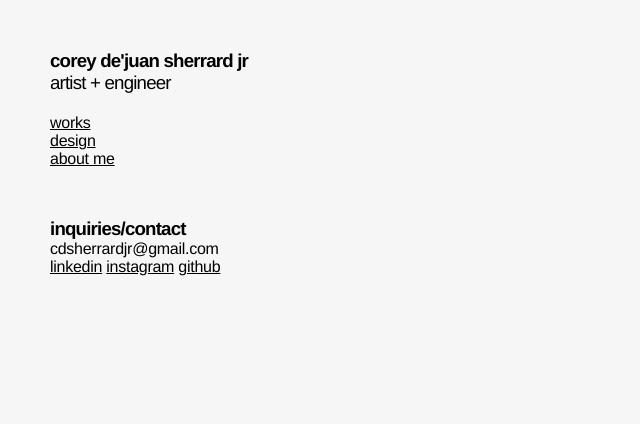
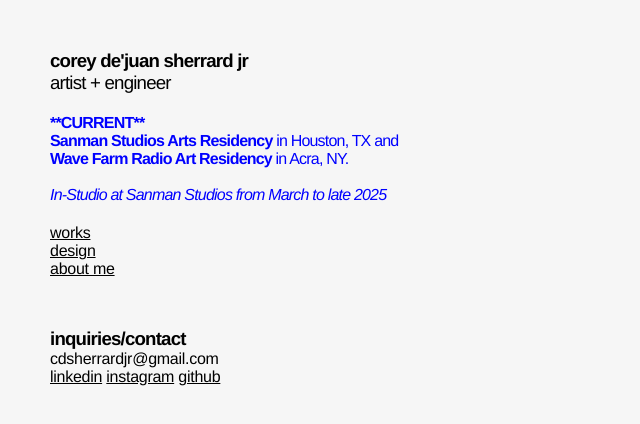
Before and after one commit to cds-j/cds-j-site, a React (Create React App) app: page / in a window 1280 px wide. Shown: the top 424 px of the page, without its empty margins (0-640 px from the left). Built offline with nearby package versions, Linux system fonts and the light colour scheme.

Commit message:
Updated news/current events

```diff
--- a/src/components/_header.js
+++ b/src/components/_header.js
@@ -21,6 +21,14 @@
       <header>
         <h1>corey de'juan sherrard jr</h1>
         <h2>artist + engineer</h2>
+        <div id="update">
+          <h3>**CURRENT**</h3>
+          <h4>
+            <b>Sanman Studios Arts Residency</b> in Houston, TX and<br/>
+            <b>Wave Farm Radio Art Residency</b> in Acra, NY.<br/><br/>
+            <i>In-Studio at Sanman Studios from March to late 2025</i>
+          </h4>
+        </div>
       </header>
       <Nav/>
     </div>
@@ -31,13 +39,7 @@
 // you have something to share as far as updates
 
 /*
-<div id="update">
-          <h3>**NOW**</h3>
-          <h4>
-            Showing at <b>George Washington Carver Museum & Cultural Center</b> for <b>Small Black Museum Vol. 3</b> group exhibition alongside <b>Nitashia Johnson</b> & <b>taylor barnes</b>.<br/>
-            <b>**Closes on October 12, 2024**</b>
-          </h4>
-        </div>
+
 */
 // <li><Link to="/design">design</Link></li>
 // <li><Link to="/programming">programming</Link></li>
```
